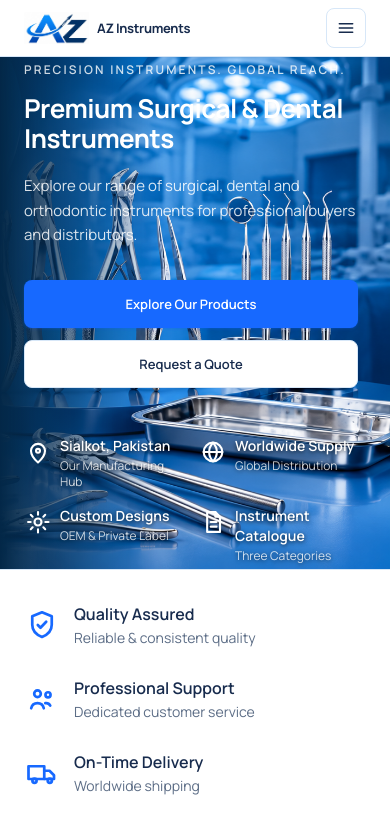
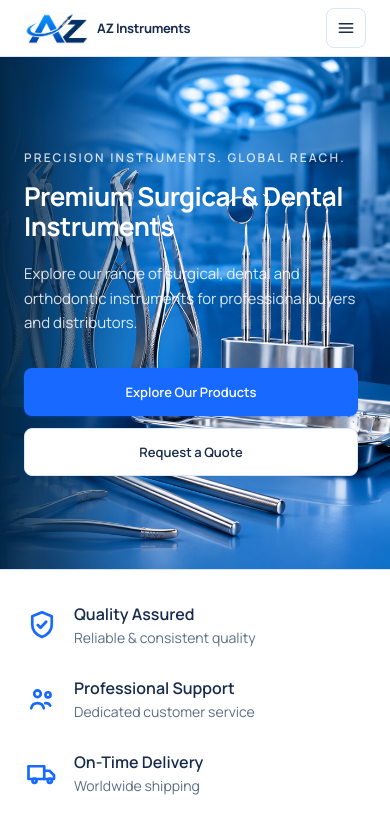
Before and after one commit to ZAINZESHAN/az-instruments, a Next.js app: page / in a window 390 px wide. Shown: the top 828 px of the page. Built offline with nearby package versions, Linux system fonts and the light colour scheme.

Commit message:
Update Hero component styles for responsive design

```diff
--- a/components/home/hero.tsx
+++ b/components/home/hero.tsx
@@ -12,8 +12,8 @@ function HeroHighlights({ onImage }: { onImage?: boolean }) {
     <ul
       className={
         onImage
-          ? "grid w-full grid-cols-2 gap-x-4 gap-y-4 lg:grid-cols-4 lg:gap-x-8"
-          : "grid grid-cols-2 gap-x-6 gap-y-5"
+          ? "hidden w-full grid-cols-2 gap-x-4 gap-y-4 min-[600px]:grid lg:grid-cols-4 lg:gap-x-8"
+          : "hidden grid-cols-2 gap-x-6 gap-y-5 min-[600px]:grid"
       }
     >
       {heroHighlights.map((item, index) => {
@@ -100,7 +100,7 @@ function HeroCopy({ onImage }: { onImage?: boolean }) {
       </div>
       </div>
       {onImage ? (
-        <div className="mt-12 lg:mt-20">
+        <div className="mt-12 hidden min-[600px]:block lg:mt-20">
           <HeroHighlights onImage />
         </div>
       ) : null}
```
